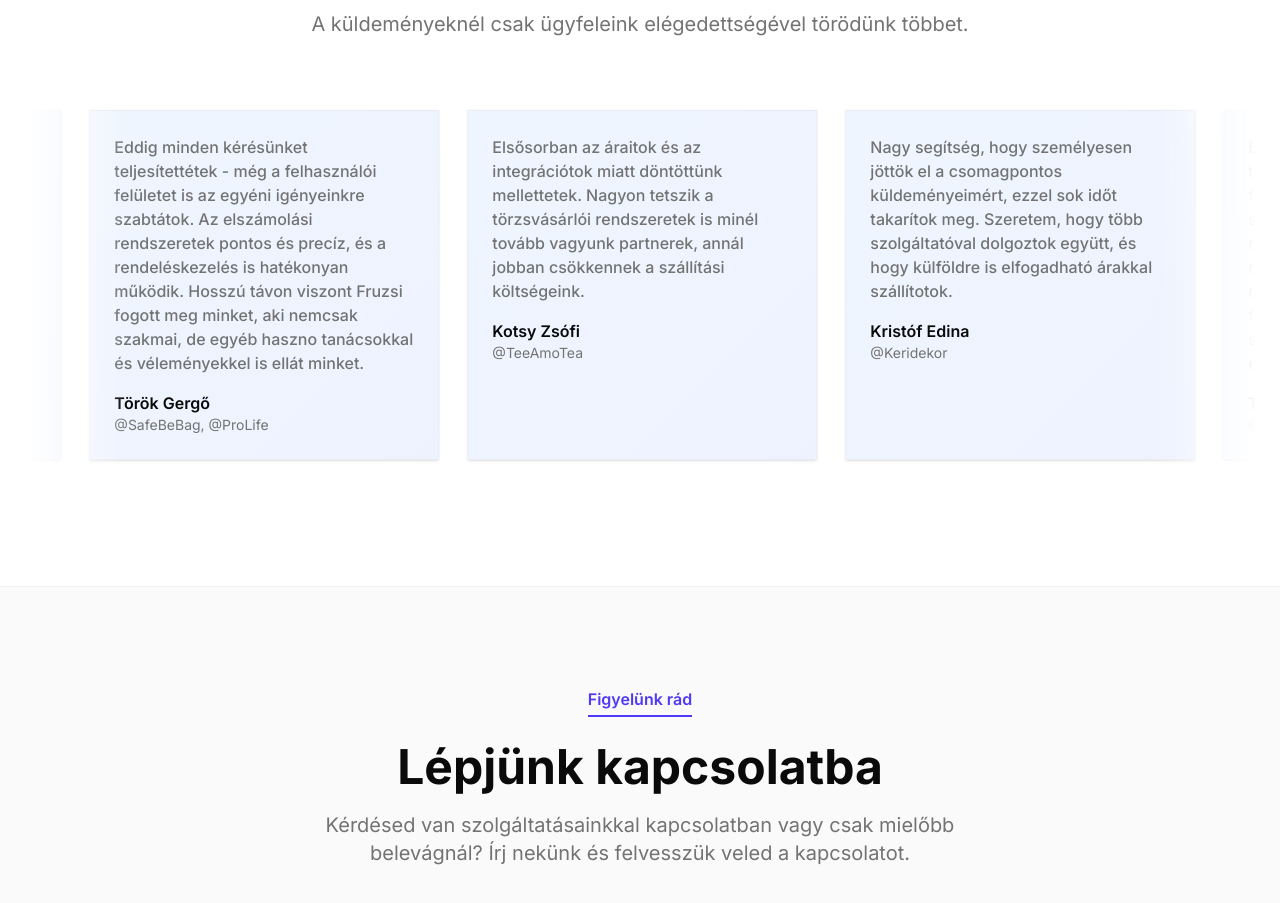
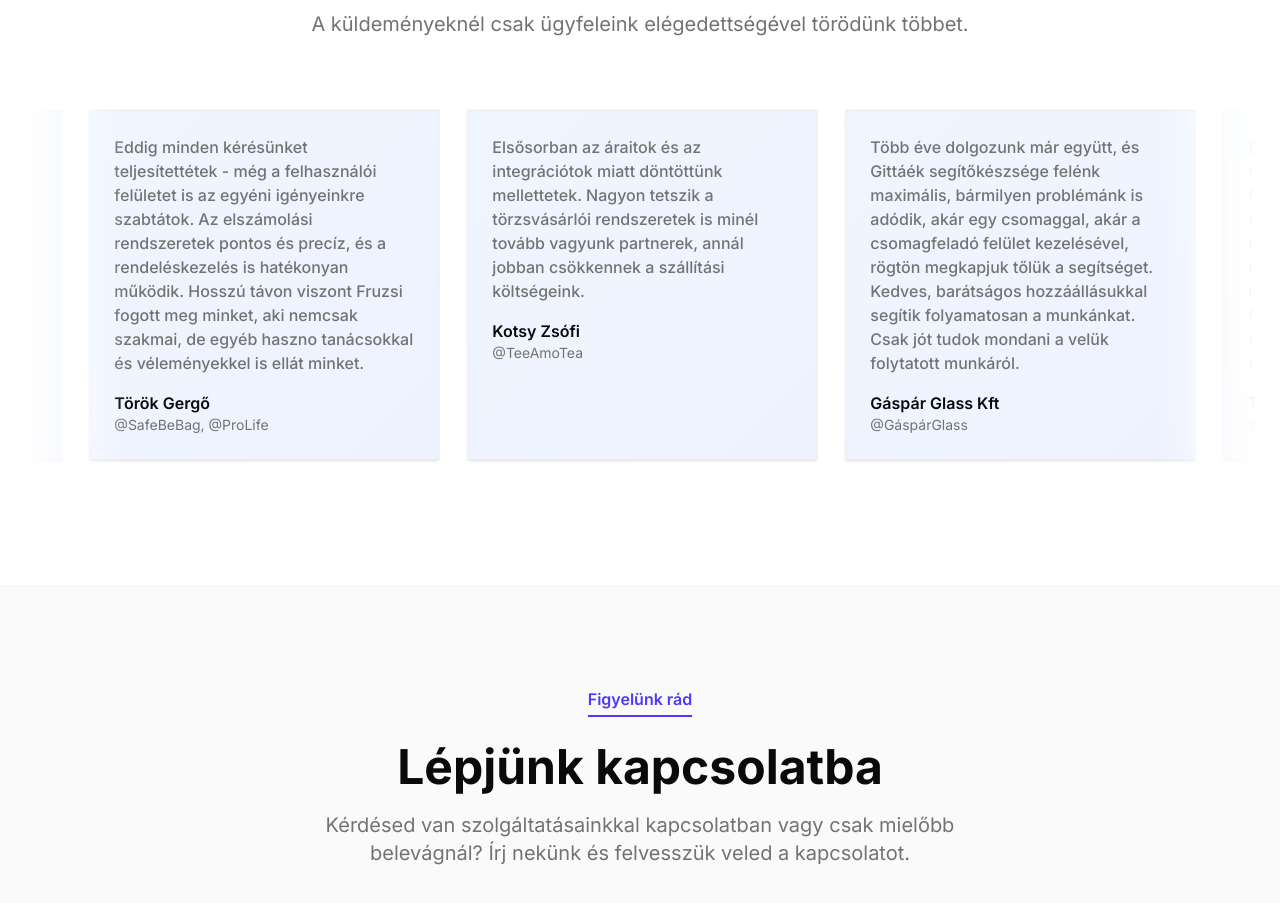
Before and after one commit to packli-hu/landing.packli.hu, a Next.js app: page / in a window 1280 px wide. Shown: the part 4320-5223 px from the top of the page. Built offline with nearby package versions, Linux system fonts and the light colour scheme.

Commit message:
Update testimonails.tsx

```diff
--- a/components/testimonails.tsx
+++ b/components/testimonails.tsx
@@ -15,10 +15,10 @@ const Testimonials = () => {
         "https://images.unsplash.com/photo-1649972904349-6e44c42644a7?w=100&h=100&fit=crop&crop=face",
     },
     {
-      name: "Kristóf Edina",
-      role: "@Keridekor",
+      name: "Gáspár Glass Kft",
+      role: "@GáspárGlass",
       content:
-        "Nagy segítség, hogy személyesen jöttök el a csomagpontos küldeményeimért, ezzel sok időt takarítok meg. Szeretem, hogy több szolgáltatóval dolgoztok együtt, és hogy külföldre is elfogadható árakkal szállítotok.",
+        "Több éve dolgozunk már együtt, és Gittáék segítőkészsége felénk maximális, bármilyen problémánk is adódik, akár egy csomaggal, akár a csomagfeladó felület kezelésével, rögtön megkapjuk tőlük a segítséget. Kedves, barátságos hozzáállásukkal segítik folyamatosan a munkánkat. Csak jót tudok mondani a velük folytatott munkáról.",
       avatar:
         "https://images.unsplash.com/photo-1581091226825-a6a2a5aee158?w=100&h=100&fit=crop&crop=face",
     },
```
